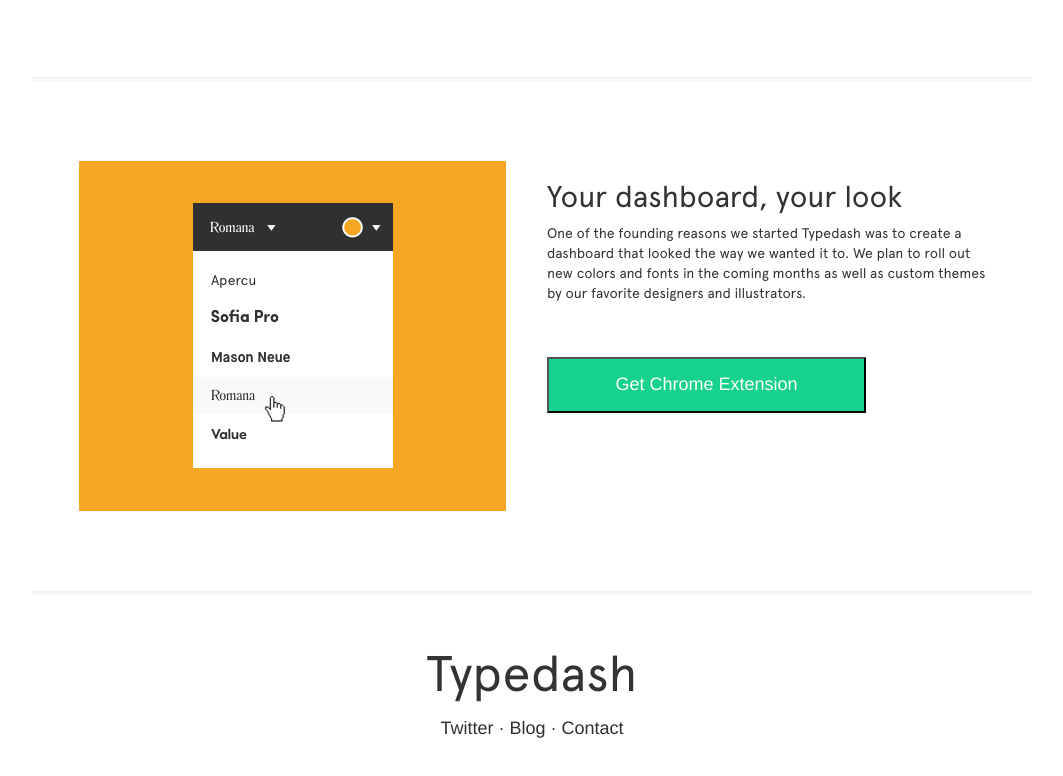
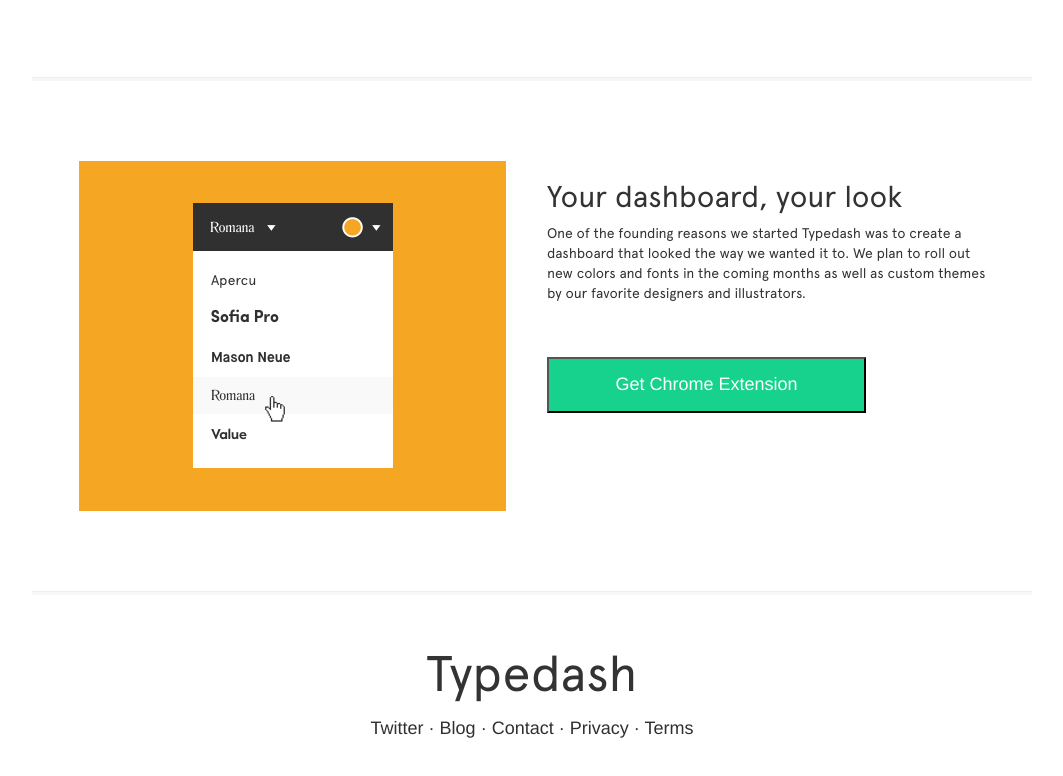
Before and after one commit to jesseaborden/beemosreact, a plain HTML site: page index.html in a window 1280 px wide. Shown: the part 2302-3078 px from the top of the page, without its empty margins (108-1171 px from the left). Drawn offline with Linux system fonts and the light colour scheme.

Commit message:
Done with footer styles

```diff
--- a/css/custom.css
+++ b/css/custom.css
@@ -266,6 +266,10 @@
 }
 
 /* Footer Section Styles */
+#footer-header{
+  margin-left: 0px;
+  margin-right: 0px;
+}
 
 #footer-header h2 {
   font-size: 50px;
@@ -274,6 +278,7 @@
 
 #footer-links {
   font-size: 18px;
+  padding:0px;
 }
 
 /*Limits full screen container to 1000px*/
--- a/index.html
+++ b/index.html
@@ -193,13 +193,17 @@
           <div class="col-xs-12 text-center">
             <h2>Typedash</h2>
           </div>
-        <div class="row" id="footer-links">
-          <div class="col-xs-12 text-center">
+        <div class="row">
+          <div class="col-xs-12 text-center" id="footer-links">
             <a href="#"><span>Twitter</span></a>
             <span>&middot;</span>
             <a href="#"><span>Blog</span></a>
             <span>&middot;</span>
             <a href="#"><span>Contact</span></a>
+            <span>&middot;</span>
+            <a href="#"><span>Privacy</span></a>
+            <span>&middot;</span>
+            <a href="#"><span>Terms</span></a>
         </div>
     <!-- /.container -->
 
```
